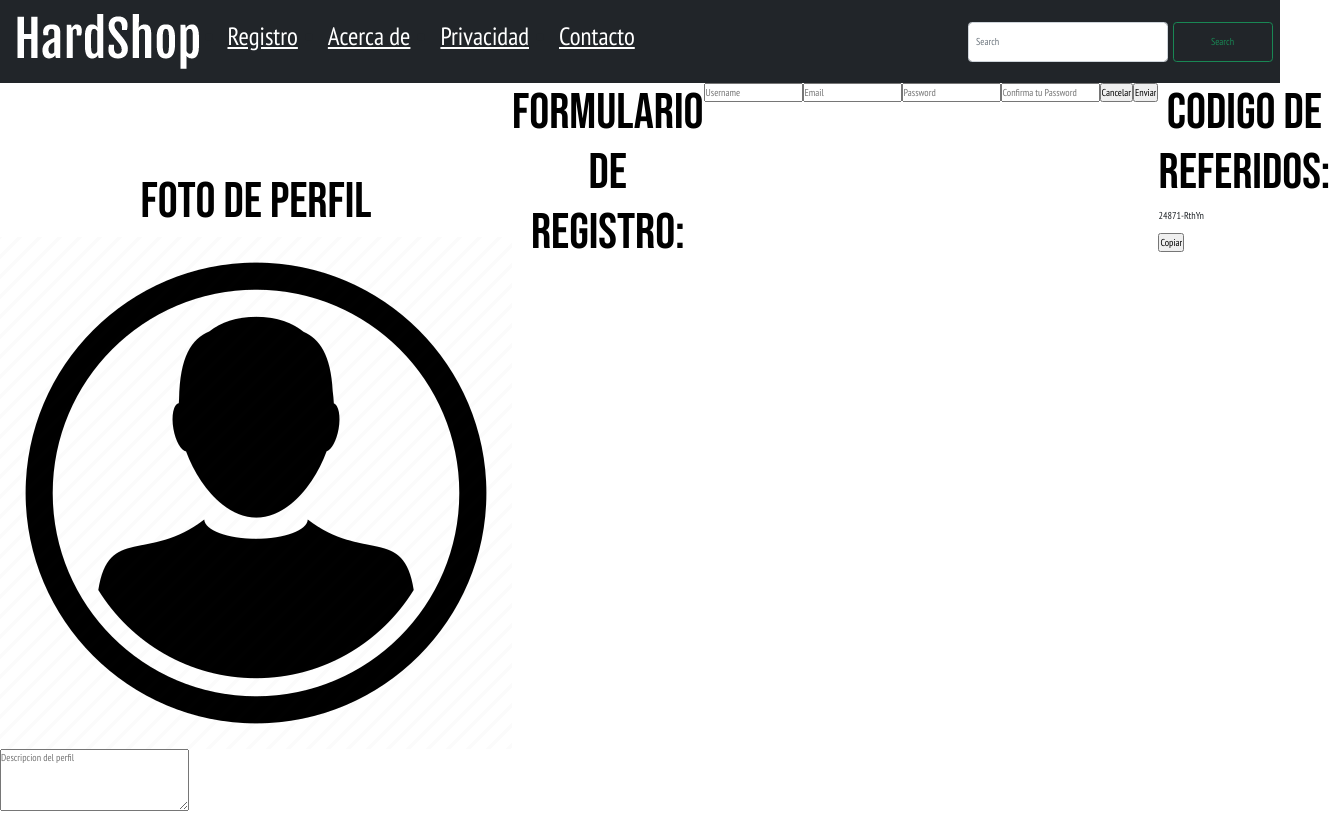
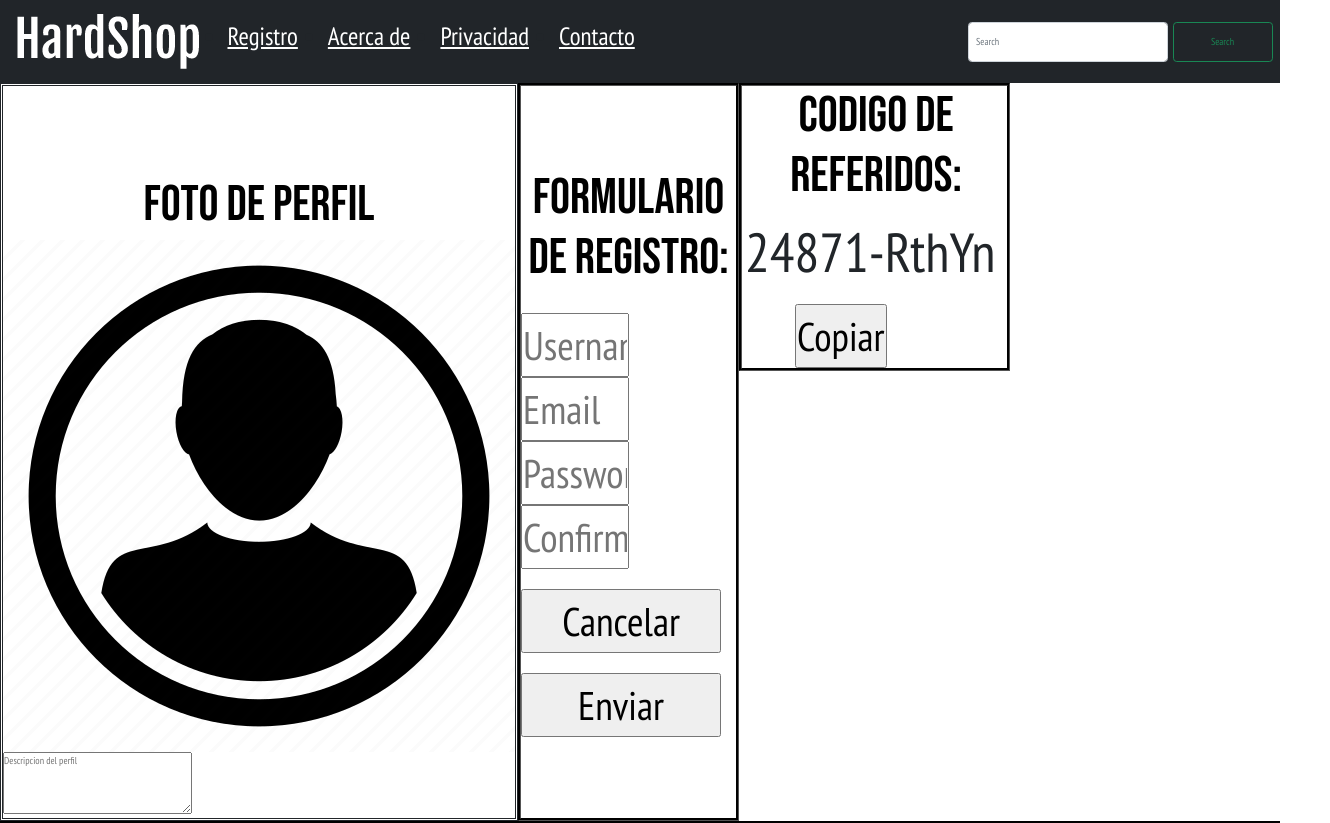
Before and after one commit to AgustinMu/Tienda-de-Hardware, a website: page html/Registro.html in a window 1280 px wide. Shown: the top 823 px of the page, 1330 px wide, since content can reach past the window. Drawn offline with nearby package versions, Linux system fonts and the light colour scheme.

```diff
--- a/scss/_commons.scss
+++ b/scss/_commons.scss
@@ -342,8 +342,78 @@
 //FIN ACERCA DE
 
 
+//REGISTRO
+.fotoDePerfil{
+    border-style: double;
+    grid-area: foto;
+    flex-direction: column;
+}
+.fotoDePerfilH2{
+    justify-content: center;
+}
+.imgFotoDePerfil{
+    justify-content: center;
+}
+.formRegistro{
+    grid-area: form;
+    border-style: groove;
+    border-color: black;
+    flex-direction: column;
+}
+.registro{
+    margin-top: 20px;
+    font-size: 4rem;
+    flex-direction: column;
+}
+.input{
+    width: 50%;
+    height: auto;
+}
+.input2{
+    width: 20rem;
+    justify-content: center;
+    display: inline-block;
+    margin-top: 20px;
+}
+.referidos{
+    grid-area: ref;
+    display: flex;
+    flex-direction: row;
+    flex-wrap: wrap;
+    border-style: groove;
+    border-color: black;
+    padding-left: 3px;
+    margin-right: 27rem;
+}
+.codigo{
+    display: flex;
+    font-size: 5.5rem;
+}
+.codigoButton{
+    font-size: 4rem;
+    margin-left: 5rem;
+}
 
+
+//FIN REGISTRO
 
 
 
 //CONTACTO
+.footerContacto{
+    margin-top: auto;
+}
+.fs-50{
+    margin-top: 10rem;
+    font-size: 5rem;
+}
+.contacto{
+    font-size: 2rem;
+    line-height: 2.5rem;
+}
+.inputContacto{
+    width: 35rem;
+}
+.form-control{
+    width: 20rem;
+}
--- a/scss/_footer.scss
+++ b/scss/_footer.scss
@@ -5,7 +5,7 @@
     border-color: rgb(0, 0, 0);
     background-color: rgb(28, 28, 28);
     width: auto;
-    margin-top: 20%;
+    //margin-top: 20%;
 }
 .conteiner{
     display: flex;
```
Also changed, not shown: html/Contacto.html (+14 -14 lines), css/main.css, 1 other file.
